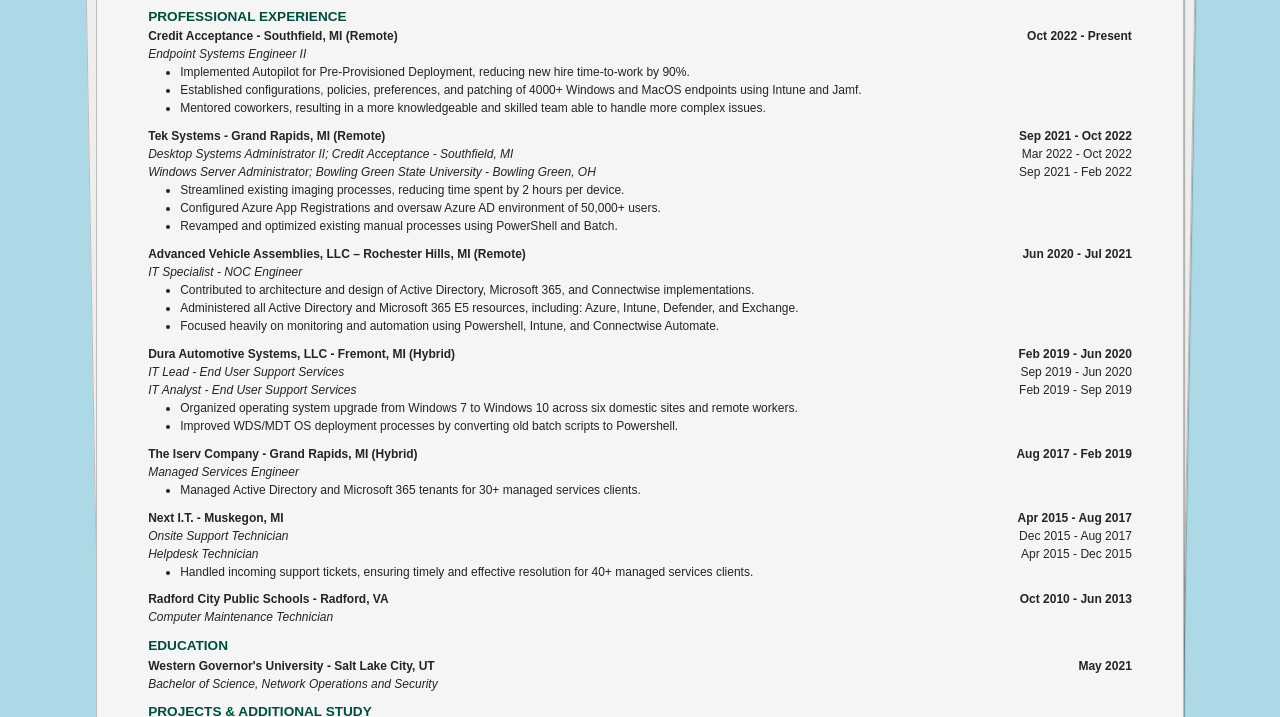
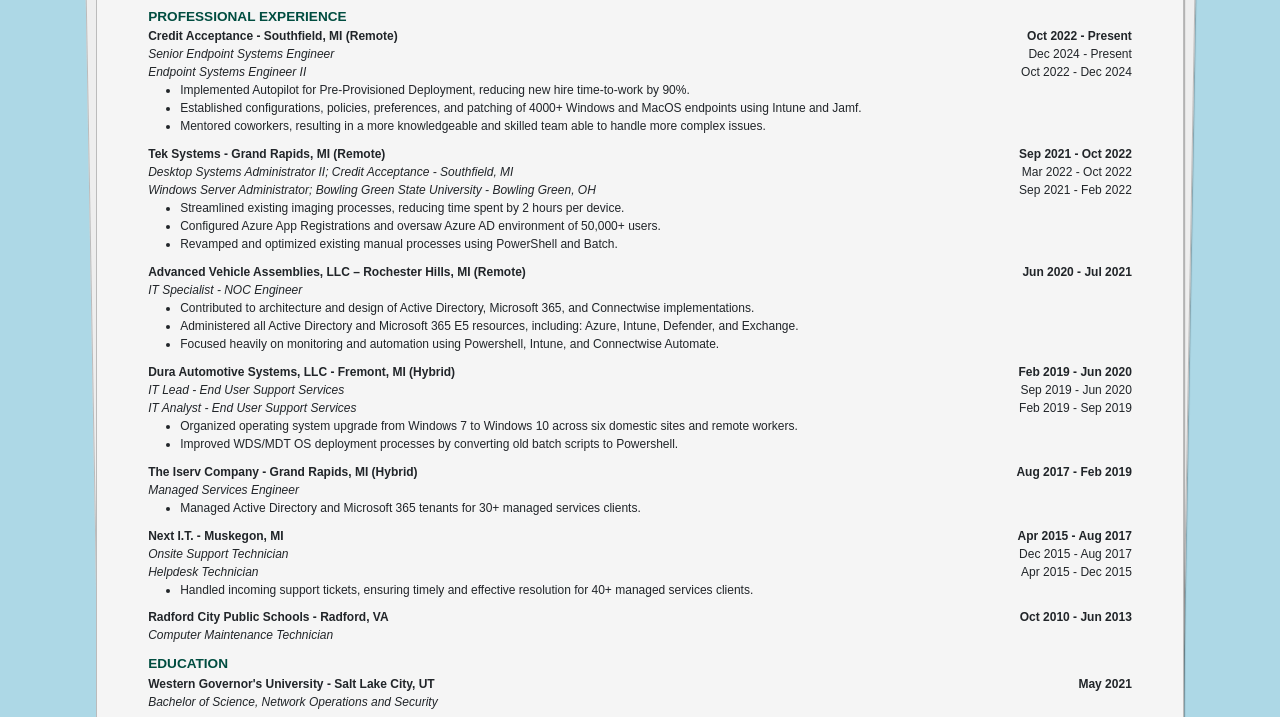
Before and after one commit to seayou8976/azure_cloud_resume, a plain HTML site: page website/index.html in a window 1280 px wide. Shown: the part 131-848 px from the top of the page. Drawn offline with nearby package versions, Linux system fonts and the light colour scheme; no server answers.

Commit message:
Add promotion to Sr

```diff
--- a/website/index.html
+++ b/website/index.html
@@ -31,8 +31,8 @@
                     </div>
                     <div class="experience-content">
                         <div class="experience-company">Credit Acceptance - Southfield, MI (Remote)<span class="experience-year">Oct 2022 - Present</span></div>
-                        <!-- <div class="experience-title">Senior Endpoint Systems Engineer<span class="experience-year">Dec 2024 - Present</span></div> -->
-                        <div class="experience-title">Endpoint Systems Engineer II</div>
+                        <div class="experience-title">Senior Endpoint Systems Engineer<span class="experience-year">Dec 2024 - Present</span></div>
+                        <div class="experience-title">Endpoint Systems Engineer II<span class="experience-year">Oct 2022 - Dec 2024</span></div>
                         <div class="experience-list">
                             <ul>
                                 <li>Implemented Autopilot for Pre-Provisioned Deployment, reducing new hire time-to-work by 90%.</li>
```
